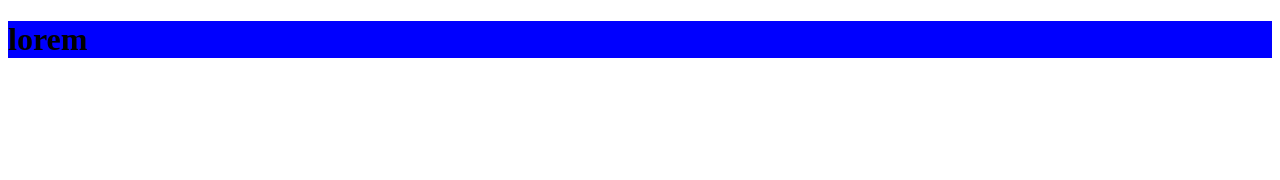
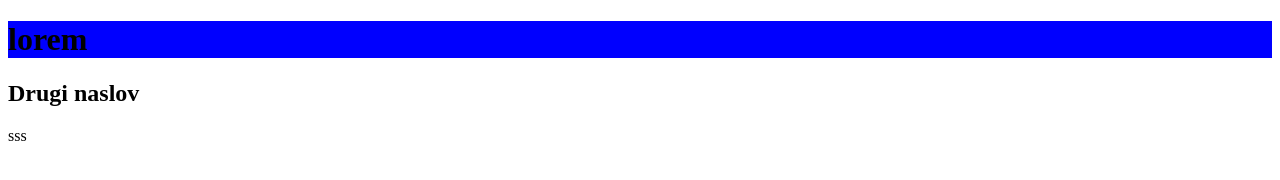
Before and after one commit to NikolaJolic2004/git_proba, a plain HTML site: page index.html in a window 1280 px wide. Drawn offline with Linux system fonts and the light colour scheme.

```diff
--- a/index.html
+++ b/index.html
@@ -10,5 +10,7 @@
     <h1>
         lorem
     </h1>
+    <h2>Drugi naslov</h2>
+    <p>sss</p>
 </body>
 </html>
```
Also changed, not shown: 1 other file.
